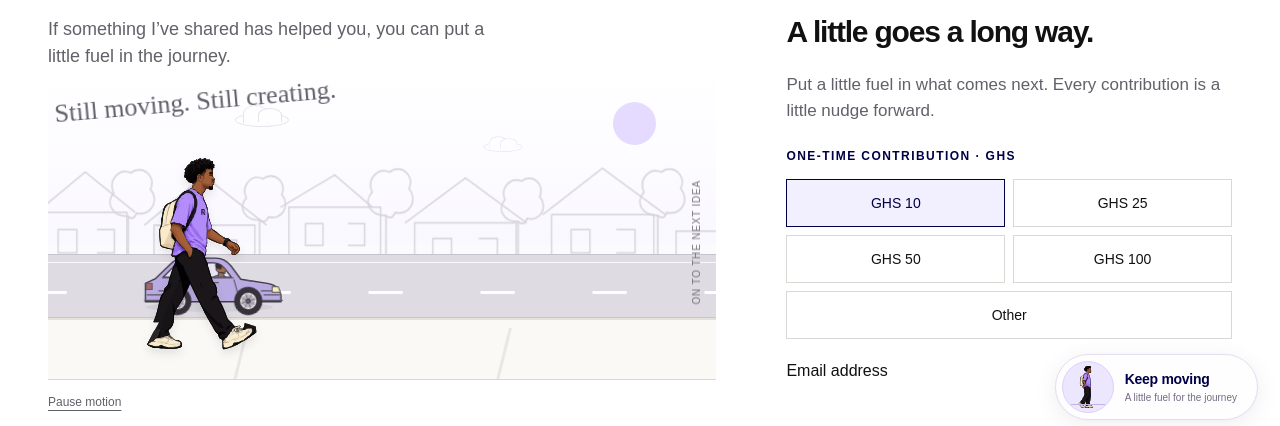
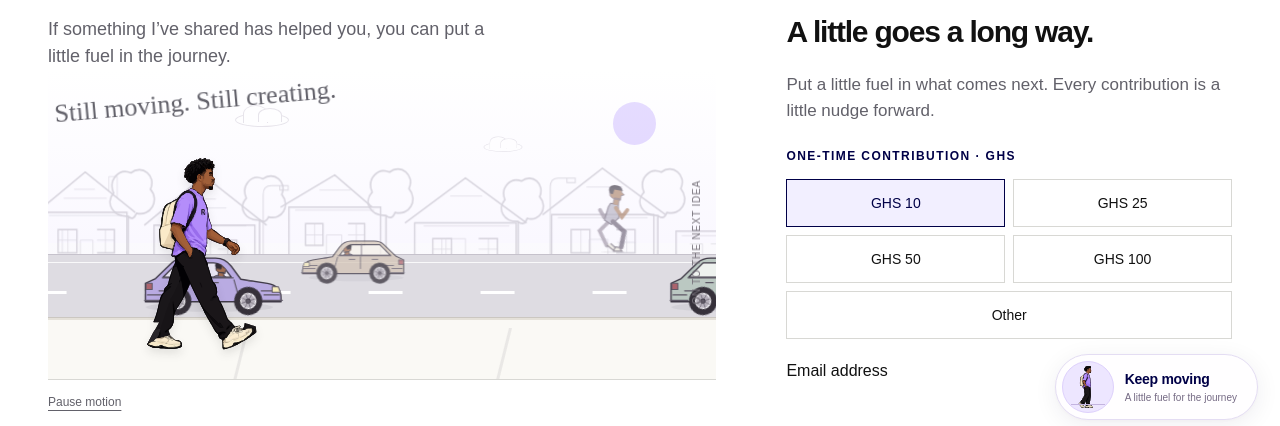
Before and after one commit to Raygan-design/Reagan-Portfolio, a Next.js app: page /support in a window 1280 px wide. Shown: the part 358-784 px from the top of the page. Built offline with nearby package versions, Linux system fonts and the light colour scheme; no server answers; a web font is replaced by a local one.

Commit message:
Enrich the Moving Man street with staggered traffic and neighborhood details

```diff
--- a/src/components/moving-man.tsx
+++ b/src/components/moving-man.tsx
@@ -9,7 +9,6 @@ export function MovingMan({verifiedPaymentReference}: {verifiedPaymentReference?
   const confirmedReference = verifiedPaymentReference || payment.reference;
   const scene = useRef<HTMLDivElement>(null);
   const [paused, setPaused] = useState(false);
-  const driverWindowId = useId();
 
   useEffect(() => {
     if (!confirmedReference) return;
@@ -23,12 +22,21 @@ export function MovingMan({verifiedPaymentReference}: {verifiedPaymentReference?
       animations.forEach(animation => animation.updatePlaybackRate(1));
     };
   }, [confirmedReference]);
-  return <><div ref={scene} className="moving-scene" data-paused={paused} role="img" aria-label="An illustrated traveller in purple walking along a quiet neighborhood street as a car and bicycle pass behind him">
+  return <><div ref={scene} className="moving-scene" data-paused={paused} role="img" aria-label="An illustrated traveller in purple walking along a neighborhood street with passing cars, a cyclist, a jogger and detailed buildings behind him">
     <span className="moving-annotation handwritten">Still moving. Still creating.</span>
     <div className="moving-sky" aria-hidden="true"><span className="moving-cloud moving-cloud-one"/><span className="moving-cloud moving-cloud-two"/><span className="moving-sun"/></div>
     <svg className="moving-neighborhood" viewBox="0 0 1000 210" preserveAspectRatio="none" aria-hidden="true">
       <g className="moving-buildings">
         <path d="M0 196H1000M18 196V121h120v75M8 121l70-54 72 54M39 144h27v31H39zm56 0h25v31H95M177 196v-58h145v58m-159-58 86-66 90 66m-136 20h27v27h-27zm66 0h27v27h-27M371 196v-82h132v82m-12-82-54-43-78 43m36 22h25v29h-25zm61 0h24v29h-24M552 196v-61h146v61m-160-61 87-60 88 60m-135 21h27v28h-27zm66 0h27v28h-27M749 196v-72h147v72m-160-72 86-62 91 62m-136 20h27v31h-27zm65 0h27v31h-27M928 196v-50h72"/>
+        <g className="moving-building-details">
+          <path d="M71 196v-38h18v38m-44-52v31m8-31v31m-14-17h27m29 0h25m-13-14v31M26 125h105M47 102h62M62 90h30M112 92V73h12v29M215 139h95M240 196v-39h18v39m-55-26h27m-13-13v27m52-14h27m-13-13v27M216 115h65m-52-12h37M425 196v-45h22v45m-52-45h25m-12-15v29m48-14h24m-12-15v29M380 118h114m-79-27h45M597 196v-40h28v40m-47-26h27m-14-14v28m53-14h27m-13-14v28M565 139h123M603 99h46M803 196v-39h27v39m-53-14h27m-13-38v31m52-14h27m-13-17v31M758 128h129m-88-41h52M936 152h64m-52 11h18v20h-18m30-20h18v20h-18"/>
+          <path d="M68 184h24m-27 6h30m143-4h23m-26 5h29m156-4h32m-34 5h36m143-6h33m-36 6h39m172-6h33m-36 6h39M19 185h36m61 0h21M180 188h39m82 0h20M373 183h30m75 0h24M555 185h25m91 0h24M751 185h25m94 0h24"/>
+          <path d="M41 179h24v6H41zm54 0h25v6H95zm483 9h27v6h-27zm66 0h27v6h-27z"/>
+        </g>
+        <g className="moving-street-details">
+          <path d="M334 196v-99q0-12 12-12h18m-6 0v6h12v-6Zm389 111V87q0-12 12-12h18m-6 0v6h12v-6ZM103 196v-12m-6 0h12m-8-4h4M474 196v-12m-6 0h12m-8-4h4M873 196v-12m-6 0h12m-8-4h4"/>
+          <path d="M285 193h32m-30-7h28v7m-24 0v4m20-4v4M674 193h31m-29-7h27v7m-23 0v4m19-4v4"/>
+        </g>
       </g>
       <g className="moving-trees">
         <path d="M158 198v-72m0 0c-23 1-33-18-21-31-8-18 8-34 25-27 16-12 37 4 28 22 14 15 0 37-20 32-3 7-7 9-12 4zm189 72v-67m0 0c-22 1-31-17-19-29-8-17 7-33 24-26 15-11 35 4 27 21 13 15 0 35-19 30-3 6-7 8-13 4zm182 67v-73m0 0c-23 1-33-18-20-31-8-18 8-34 25-27 16-12 37 4 28 22 14 16 0 37-20 32-3 7-7 9-13 4zm190 73v-65m0 0c-21 1-31-17-19-29-7-16 8-31 24-25 15-11 34 4 26 21 13 14 0 34-18 29-3 7-7 9-13 4zm201 65v-73m0 0c-23 1-33-18-20-31-8-18 8-34 25-27 16-12 37 4 28 22 14 16 0 37-20 32-3 7-7 9-13 4z"/>
@@ -36,29 +44,24 @@ export function MovingMan({verifiedPaymentReference}: {verifiedPaymentReference?
       <path className="moving-shrubs" d="M0 197c32-22 60-14 88 0m95 0c31-24 62-15 90 0m115 0c34-23 66-14 96 0m104 0c32-24 65-15 92 0m105 0c31-22 61-14 87 0m71 0c27-18 52-11 77 0"/>
     </svg>
     <div className="moving-road" aria-hidden="true"><span className="moving-road-edge"/><span className="moving-road-marks"/></div>
+    <div className="moving-jogger-track" aria-hidden="true">
+      <svg className="moving-jogger" viewBox="0 0 46 92">
+        <ellipse cx="23" cy="88" rx="16" ry="2" fill="#7b748516"/>
+        <g className="jogger-body">
+          <path className="jogger-far-limb" d="m21 45-12 18 13 17m1-48-12 12-7-8"/>
+          <path className="jogger-top" d="m20 24 10 2 1 17-10 9-9-6 5-17Z"/>
+          <path className="jogger-skin" d="m23 25 2-8 7 1-2 9M24 18q-7-3-4-10 2-6 9-5 6 1 6 7l3 3-4 1-1 6Z"/>
+          <path d="M19 11q-4-10 6-11 10 0 11 8l-11-2-2 6Z" fill="#514b57"/>
+          <path className="jogger-near-arm" d="m27 30 8 12 7-9"/>
+          <path className="jogger-near-leg" d="m23 48 12 16-8 19"/>
+          <path d="m24 81 7 1 4 5H23m-3-10 6 5-2 4-9-7" fill="#ece8df" stroke="#6d6574" strokeWidth="1.5"/>
+        </g>
+      </svg>
+    </div>
     <div className="moving-traffic" aria-hidden="true">
-      <svg className="moving-car" viewBox="0 0 220 92">
-        <defs><clipPath id={driverWindowId}><path d="m43 34 21-21h53c7 0 12 3 17 9l9 12Z"/></clipPath></defs>
-        <g className="vehicle-shadow"><ellipse cx="111" cy="78" rx="93" ry="7"/></g>
-        <g className="vehicle-body">
-          <path d="M17 66V43l15-7 24-23c5-5 11-7 19-7h45c10 0 17 4 23 12l14 19 39 6c12 2 20 9 20 21v6H17Z"/>
-          <path className="vehicle-glass" d="m43 34 21-21h53c7 0 12 3 17 9l9 12Z"/>
-          <g clipPath={`url(#${driverWindowId})`}><g className="vehicle-driver" transform="translate(0 7)">
-            <path className="driver-shirt" d="M115 34q0-10 9-10h8l9 8 9-2 2 4Z"/>
-            <path className="driver-skin" d="M124 25v-5h8v6m-7-6q-6-2-4-8 1-6 7-5 6 0 6 6l3 3-3 2v3Z"/>
-            <path className="driver-hair" d="M121 14q-4-9 5-10 9-1 9 7l-5-1-2 5Z"/>
-            <path className="driver-steering" d="m147 27 5 10"/>
-            <circle cx="132" cy="13" r=".8" fill="#29232f" stroke="none"/>
-          </g></g>
-          <path className="vehicle-divider" d="M100 12v23m-58 0h104m-44 2v23m45-22 5 18M20 60h20m151 0h22"/>
-          <path className="vehicle-detail" d="M68 42h11m34 0h11M37 54h16m134 0h18m-38-15 8 1"/>
-          <path className="vehicle-bumper" d="M16 68h26m137 0h39"/>
-          <path className="vehicle-tail-light" d="M18 43h9v9h-9Z"/>
-          <path className="vehicle-light" d="M203 48h9l3 8h-12Z"/>
-        </g>
-        <g className="vehicle-wheel vehicle-wheel-one"><circle cx="64" cy="69" r="20"/><circle cx="64" cy="69" r="11"/><circle cx="64" cy="69" r="3"/><path d="M64 58v22M53 69h22m-19-8 16 16m0-16-16 16"/></g>
-        <g className="vehicle-wheel vehicle-wheel-two"><circle cx="168" cy="69" r="20"/><circle cx="168" cy="69" r="11"/><circle cx="168" cy="69" r="3"/><path d="M168 58v22m-11-11h22m-19-8 16 16m0-16-16 16"/></g>
-      </svg>
+      <StreetCar className="moving-car"/>
+      <StreetCar className="moving-car moving-car-sage"/>
+      <StreetCar className="moving-car moving-car-far"/>
       <svg className="moving-bicycle" viewBox="0 -85 190 197">
         <g className="bicycle-shadow"><ellipse cx="96" cy="102" rx="83" ry="5"/></g>
         <g className="bicycle-wheel bicycle-wheel-one"><circle cx="42" cy="76" r="34"/><circle cx="42" cy="76" r="3"/><path d="M42 42v68M8 76h68M18 52l48 48m0-48-48 48M30 44l24 64m-44-20 64-24"/></g>
@@ -87,3 +90,29 @@ export function MovingMan({verifiedPaymentReference}: {verifiedPaymentReference?
     <span className="moving-destination">On to the next idea</span>
   </div><button type="button" className="moving-toggle" onClick={() => setPaused(value => !value)} aria-pressed={paused}>{paused ? 'Resume motion' : 'Pause motion'}</button></>;
 }
+
+function StreetCar({className}: {className: string}) {
+  const driverWindowId = useId();
+  return <svg className={className} viewBox="0 0 220 92">
+        <defs><clipPath id={driverWindowId}><path d="m43 34 21-21h53c7 0 12 3 17 9l9 12Z"/></clipPath></defs>
+        <g className="vehicle-shadow"><ellipse cx="111" cy="78" rx="93" ry="7"/></g>
+        <g className="vehicle-body">
+          <path d="M17 66V43l15-7 24-23c5-5 11-7 19-7h45c10 0 17 4 23 12l14 19 39 6c12 2 20 9 20 21v6H17Z"/>
+          <path className="vehicle-glass" d="m43 34 21-21h53c7 0 12 3 17 9l9 12Z"/>
+          <g clipPath={`url(#${driverWindowId})`}><g className="vehicle-driver" transform="translate(0 7)">
+            <path className="driver-shirt" d="M115 34q0-10 9-10h8l9 8 9-2 2 4Z"/>
+            <path className="driver-skin" d="M124 25v-5h8v6m-7-6q-6-2-4-8 1-6 7-5 6 0 6 6l3 3-3 2v3Z"/>
+            <path className="driver-hair" d="M121 14q-4-9 5-10 9-1 9 7l-5-1-2 5Z"/>
+            <path className="driver-steering" d="m147 27 5 10"/>
+            <circle cx="132" cy="13" r=".8" fill="#29232f" stroke="none"/>
+          </g></g>
+          <path className="vehicle-divider" d="M100 12v23m-58 0h104m-44 2v23m45-22 5 18M20 60h20m151 0h22"/>
+          <path className="vehicle-detail" d="M68 42h11m34 0h11M37 54h16m134 0h18m-38-15 8 1"/>
+          <path className="vehicle-bumper" d="M16 68h26m137 0h39"/>
+          <path className="vehicle-tail-light" d="M18 43h9v9h-9Z"/>
+          <path className="vehicle-light" d="M203 48h9l3 8h-12Z"/>
+        </g>
+        <g className="vehicle-wheel vehicle-wheel-one"><circle cx="64" cy="69" r="20"/><circle cx="64" cy="69" r="11"/><circle cx="64" cy="69" r="3"/><path d="M64 58v22M53 69h22m-19-8 16 16m0-16-16 16"/></g>
+        <g className="vehicle-wheel vehicle-wheel-two"><circle cx="168" cy="69" r="20"/><circle cx="168" cy="69" r="11"/><circle cx="168" cy="69" r="3"/><path d="M168 58v22m-11-11h22m-19-8 16 16m0-16-16 16"/></g>
+      </svg>;
+}
```
Also changed, not shown: src/app/globals.css.
